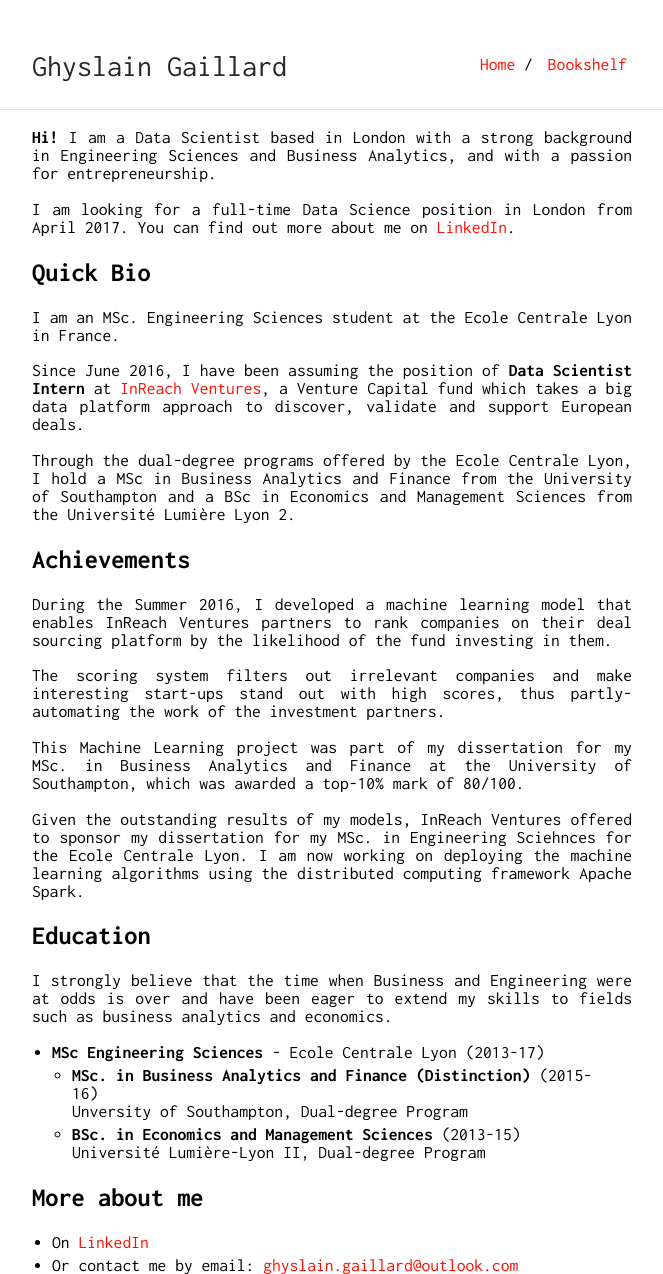
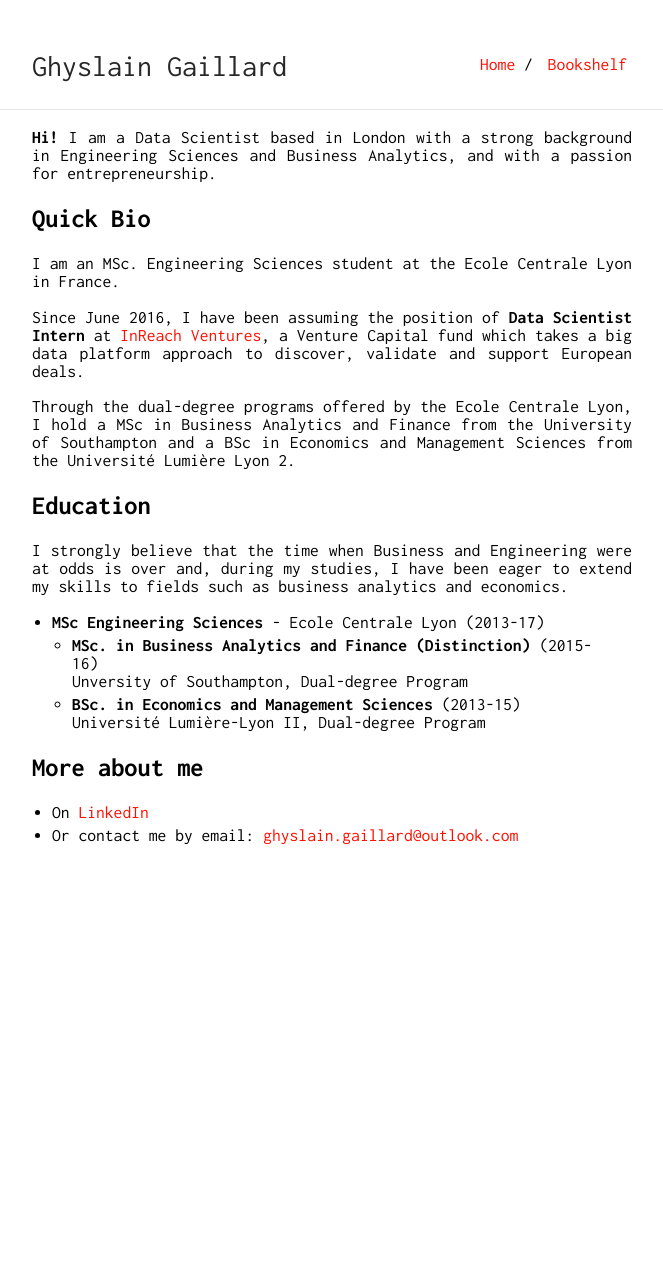
Before and after one commit to ghyslain/ghyslain.me, a Jekyll site: the page built from index.md, in a window 1280 px wide. Shown: the whole page, without its empty margins (308-971 px from the left). Built offline with Jekyll 4.4.1, drawn with Linux system fonts in a browser that asks for light colours; after the commit the page ends 900 px from its top, so only the background shows below that.

Commit message:
remove job search

```diff
--- a/index.md
+++ b/index.md
@@ -7,8 +7,6 @@ title: Home - Ghyslain Gaillard
 
 **Hi!** I am a Data Scientist based in London with a strong background in Engineering Sciences and Business Analytics, and with a passion for entrepreneurship.
 
-I am looking for a full-time Data Science position in London from April 2017. You can find out more about me on [LinkedIn](https://www.linkedin.com/in/ghyslaingaillard).
-
 ## Quick Bio
 
 I am an MSc. Engineering Sciences student at the Ecole Centrale Lyon in France.
@@ -17,19 +15,9 @@ Since June 2016, I have been assuming the position of **Data Scientist Intern**
 
 Through the dual-degree programs offered by the Ecole Centrale Lyon, I hold a MSc in Business Analytics and Finance from the University of Southampton and a BSc in Economics and Management Sciences from the Université Lumière Lyon 2.
 
-## Achievements
-
-During the Summer 2016, I developed a machine learning model that enables InReach Ventures partners to rank companies on their deal sourcing platform by the likelihood of the fund investing in them.
-
-The scoring system filters out irrelevant companies and make interesting start-ups stand out with high scores, thus partly-automating the work of the investment partners.
-
-This Machine Learning project was part of my dissertation for my MSc. in Business Analytics and Finance at the University of Southampton, which was awarded a top-10% mark of 80/100.
-
-Given the outstanding results of my models, InReach Ventures offered to sponsor my dissertation for my MSc. in Engineering Sciehnces for the Ecole Centrale Lyon. I am now working on deploying the machine learning algorithms using the distributed computing framework Apache Spark.
-
 ## Education
 
-I strongly believe that the time when Business and Engineering were at odds is over and have been eager to extend my skills to fields such as business analytics and economics.
+I strongly believe that the time when Business and Engineering were at odds is over and, during my studies, I have been eager to extend my skills to fields such as business analytics and economics.
 
 * **MSc Engineering Sciences** - Ecole Centrale Lyon (2013-17)
 	- **MSc. in Business Analytics and Finance (Distinction)**  (2015-16)
```
Also changed, not shown: bookshelf.md (+1 -1 lines), _layouts/bookshelf.html (line endings or trailing spaces).
